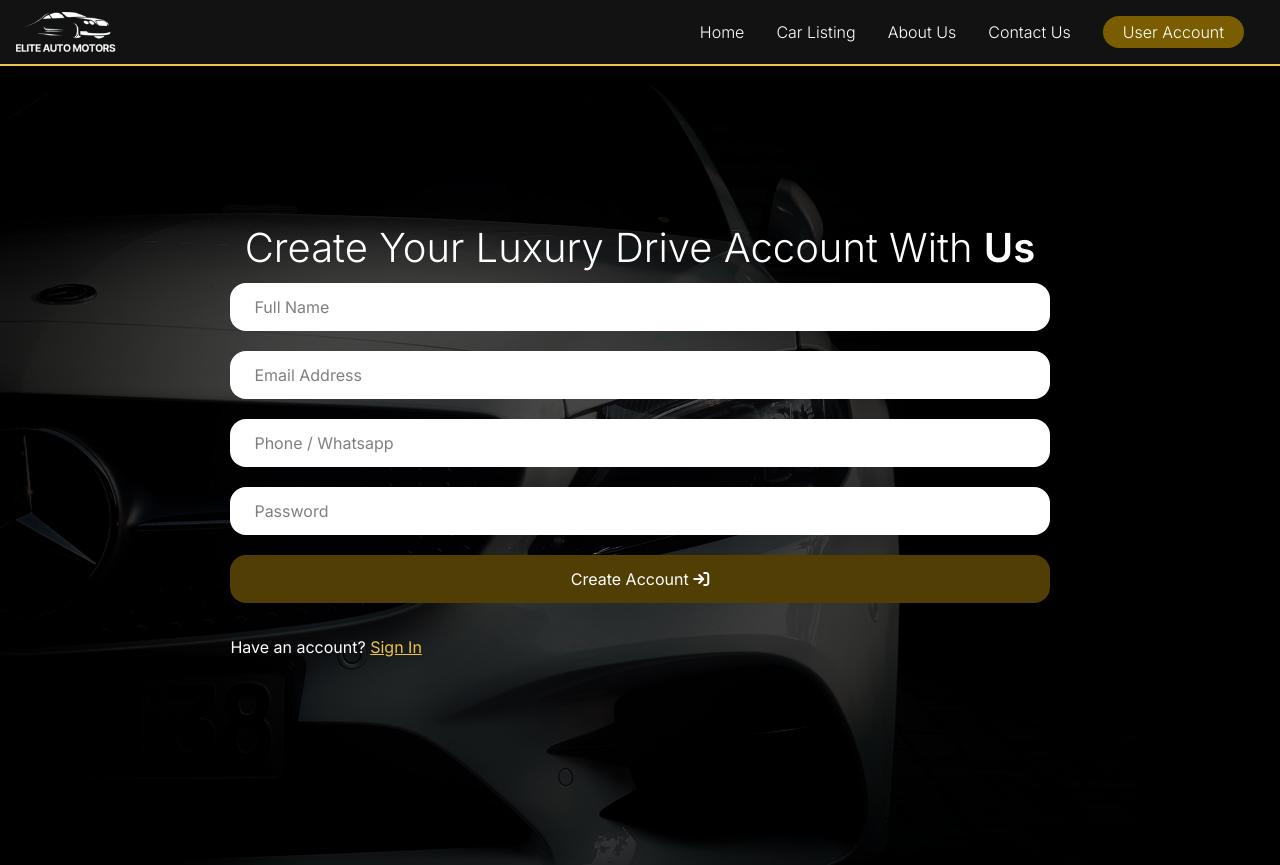
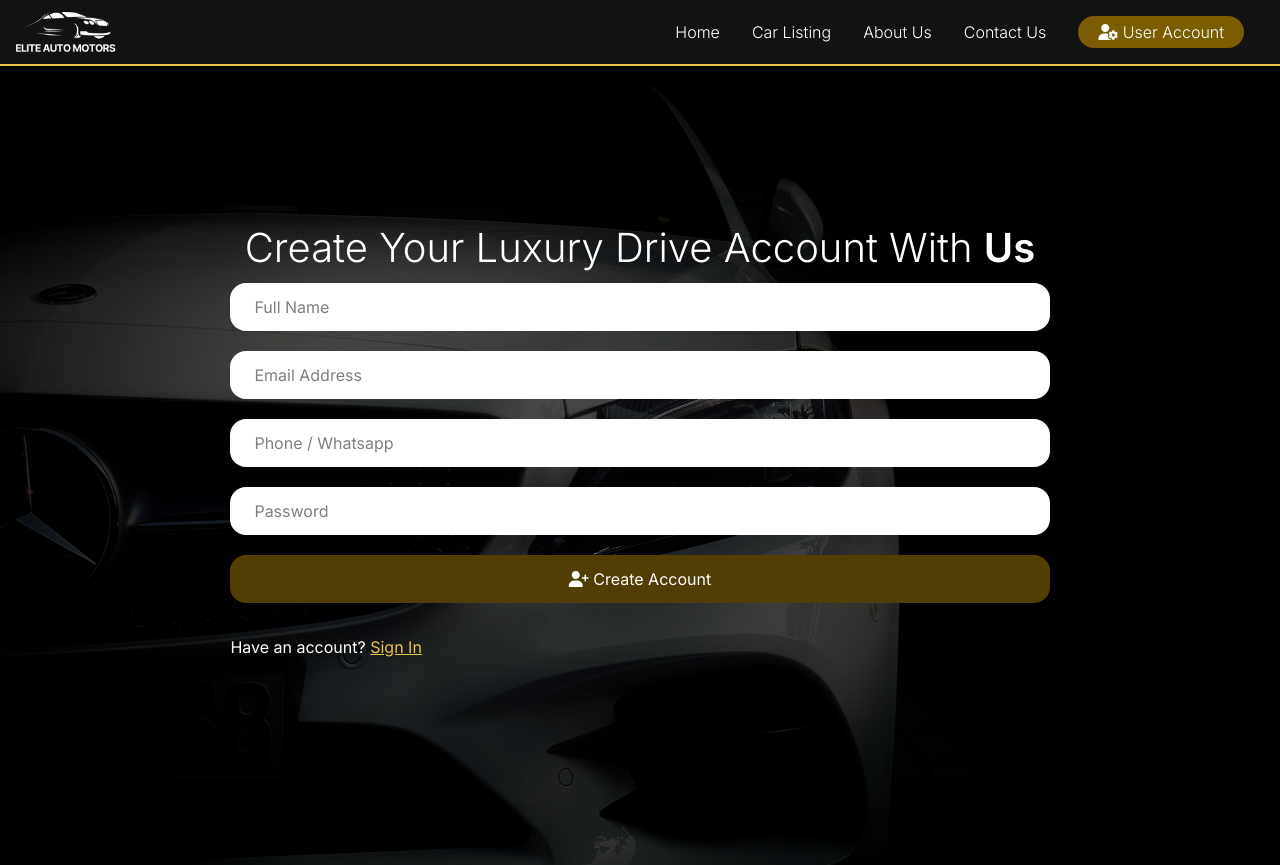
Before and after one commit to Bilal-19/Car-Rental-Website, a PHP site: page /Visitor/signup.php in a window 1280 px wide. Shown: the top 865 px of the page. Run offline with PHP 8.4, Linux system fonts and the light colour scheme; some libraries are stand-ins or nearby versions.

Commit message:
Enhance signup & login page ui.

```diff
--- a/Visitor/login.php
+++ b/Visitor/login.php
@@ -36,7 +36,7 @@ require_once "../VisitorLayout/header.php";
             <div>
                 <button id="create_account"
                     class="bg-[#513E04] cursor-pointer text-white rounded-2xl px-3 md:px-6 py-3 w-80 md:w-4/5 mx-auto block my-5">
-                    Login
+                    <i class="fa fa-sign-in" aria-hidden="true"></i> Login
                 </button>
             </div>
 
--- a/Visitor/signup.php
+++ b/Visitor/signup.php
@@ -89,7 +89,7 @@ require_once "../DB/db_connection.php";
             <div>
                 <button id="create_account"
                     class="bg-[#513E04] hover:bg-[#3b3112] hover:cursor-pointer text-white rounded-2xl px-3 md:px-6 py-3 w-80 md:w-4/5 mx-auto block my-5">
-                    Create Account <i class="fa fa-sign-in" aria-hidden="true"></i>
+                    <i class="fa-solid fa-user-plus"></i> Create Account
                 </button>
             </div>
 
--- a/VisitorLayout/header.php
+++ b/VisitorLayout/header.php
@@ -72,7 +72,8 @@
                 Us</a>
             <a href="<?php echo $path . '/Visitor/contact_us.php' ?>"
                 class="hover:text-[#EDC549] block md:inline">Contact Us</a>
-            <a class="bg-[#7B5D01] text-white rounded-3xl px-5 py-1 block cursor-pointer" id="log-in-out">User
-                Account</a>
+            <a class="bg-[#7B5D01] text-white rounded-3xl px-5 py-1 block cursor-pointer" id="log-in-out">
+            <i class="fa-solid fa-user-gear"></i>    User Account
+            </a>
         </div>
     </div>
```
